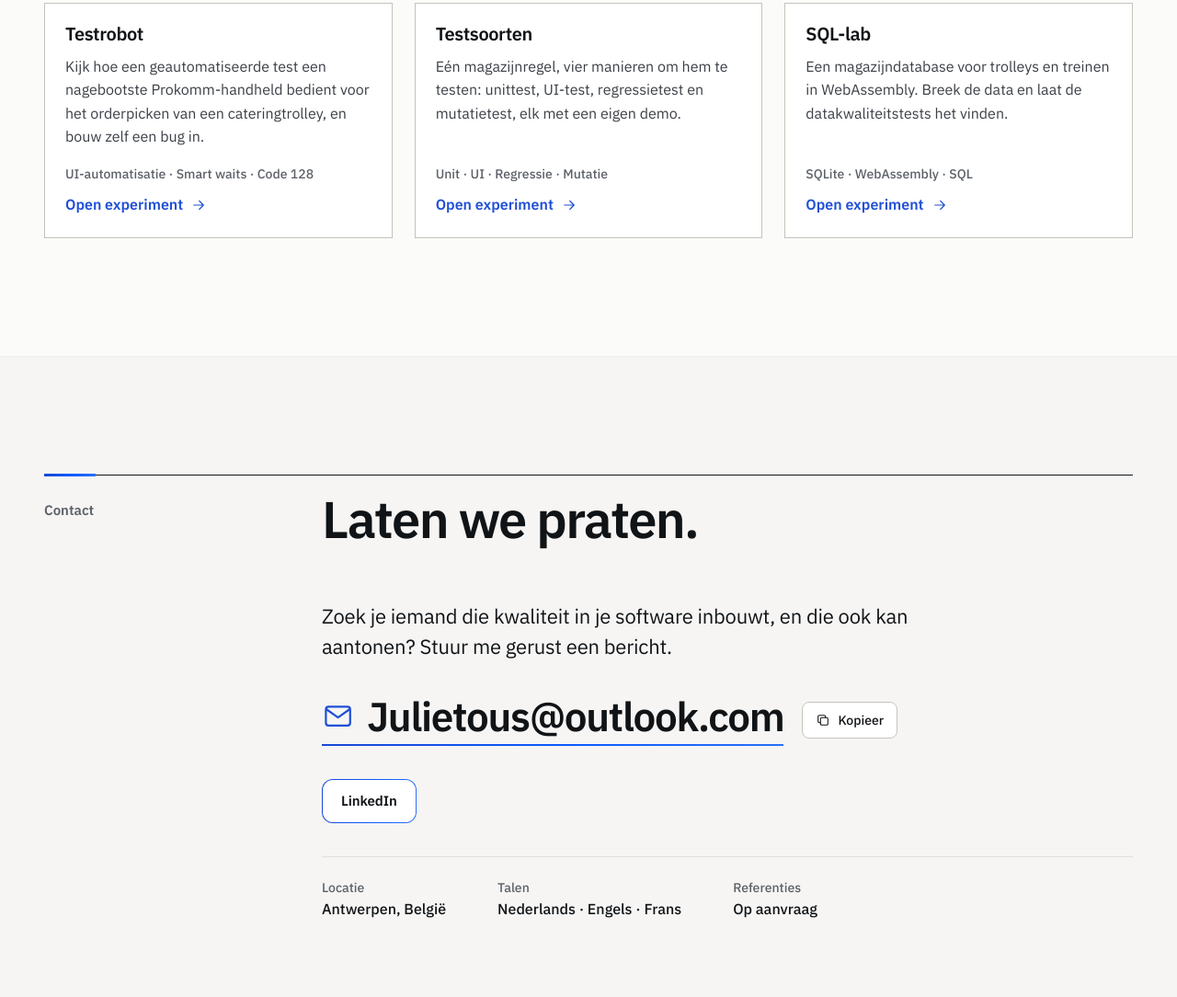
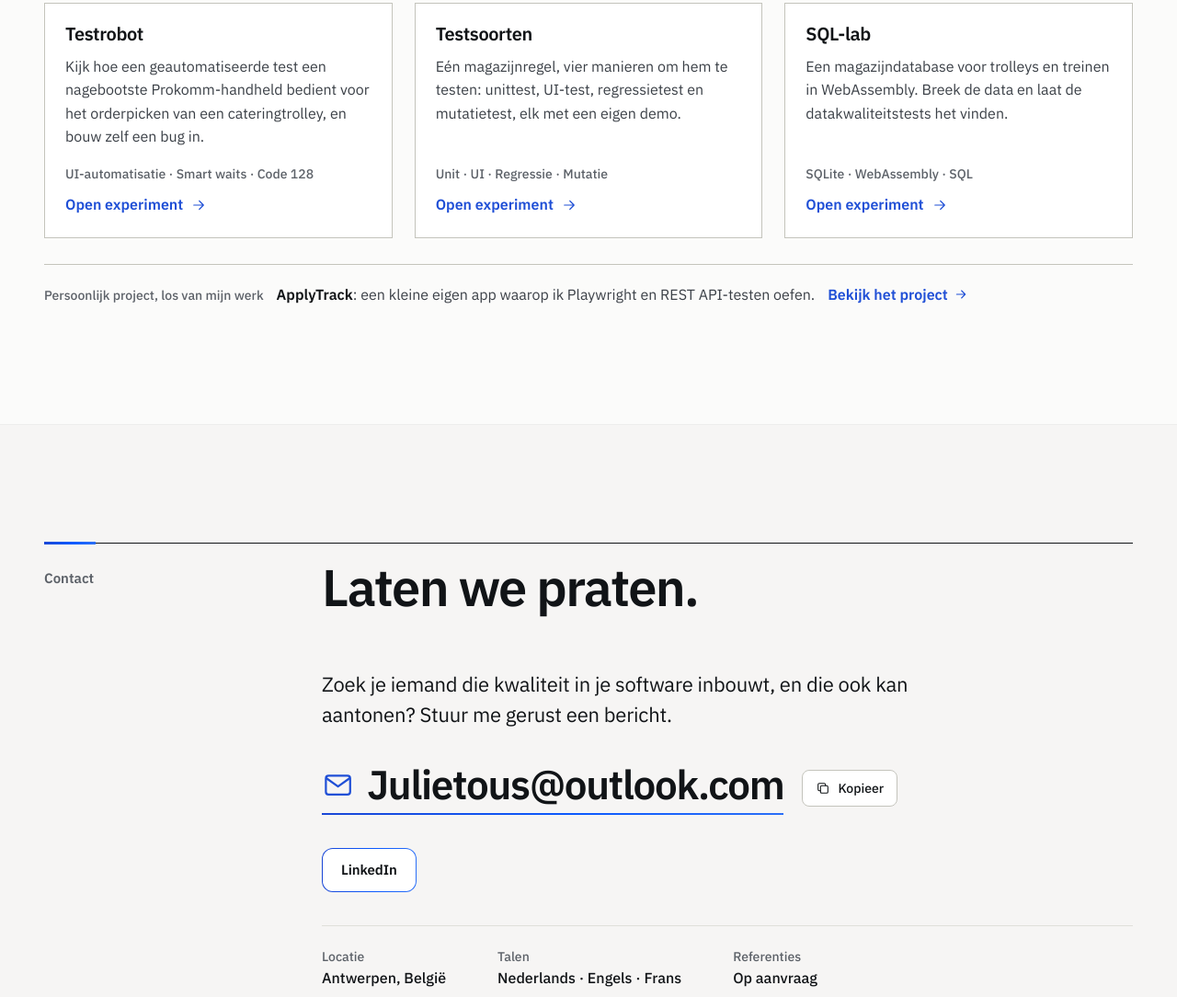
Before and after one commit to JulieUlie/portfolio-website-2026, a plain HTML site: page index.html in a window 1280 px wide. Shown: the part 7914-8998 px from the top of the page at 92% size. Drawn offline with Linux system fonts and the light colour scheme.

Commit message:
v12: link to ApplyTrack as a personal project, separate from work

```diff
--- a/css/style.css
+++ b/css/style.css
@@ -816,6 +816,19 @@ html:not(.js) .rig__rerun { display: none; }
 .labcard__go .ic { width: 18px; height: 18px; transition: transform .25s cubic-bezier(.2, .7, .2, 1); }
 .labcard:hover .labcard__go .ic { transform: translateX(3px); }
 
+/* Persoonlijk project: één rustige regel onder de Lab-kaarten, duidelijk los van het werk */
+.sideproject {
+  grid-column: 1 / -1; display: flex; flex-wrap: wrap; align-items: baseline; gap: 6px 14px;
+  margin-top: 28px; padding-top: 20px; border-top: 1px solid var(--line-2);
+  font-size: 1rem; line-height: 1.6; color: var(--ink-2);
+}
+.sideproject__label { font: 500 .875rem var(--font-sans); color: var(--ink-3); }
+.sideproject b { color: var(--ink); font-weight: 600; }
+.sideproject__go { display: inline-flex; align-items: center; gap: 6px; font-weight: 600; color: var(--accent); text-decoration: none; }
+.sideproject__go .ic { width: 16px; height: 16px; transition: transform .25s cubic-bezier(.2, .7, .2, 1); }
+.sideproject__go:hover .ic { transform: translateX(3px); }
+@media (max-width: 767px) { .sideproject__label { flex-basis: 100%; } }
+
 /* ---------- Contact ---------- */
 .sec--contact { position: relative; }
 
--- a/index.html
+++ b/index.html
@@ -691,6 +691,13 @@
             </a>
           </li>
         </ul>
+
+        <!-- Persoonlijk project: bewust los van het werk en van de Lab-experimenten hierboven -->
+        <p class="sideproject">
+          <span class="sideproject__label" data-i18n="s7.sideL">Persoonlijk project, los van mijn werk</span>
+          <span data-i18n="s7.side"><b>ApplyTrack</b>: een kleine eigen app waarop ik Playwright en REST API-testen oefen.</span>
+          <a class="sideproject__go" href="https://applytrack.julietous.workers.dev/" target="_blank" rel="noopener"><span data-i18n="s7.sideGo">Bekijk het project</span><svg class="ic" viewBox="0 0 24 24" aria-hidden="true" focusable="false"><path d="M5 12h14M13 6l6 6-6 6"/></svg></a>
+        </p>
       </div>
     </section>
 
--- a/js/main.js
+++ b/js/main.js
@@ -98,6 +98,9 @@ const EN = {
   's7.2t': 'Unit · UI · Regression · Mutation',
   's7.3p': 'A warehouse database for trolleys and trains in WebAssembly. Break the data and let the data quality tests find it.',
   's7.open': 'Open experiment',
+  's7.sideL': 'Personal project, separate from my work',
+  's7.side': '<b>ApplyTrack</b>: a small app of my own where I practise Playwright and REST API testing.',
+  's7.sideGo': 'View the project',
   's7.illu': 'Illustration: a catering trolley with three crates is brought to the open door of an ICE train.',
   's7.cap': 'From warehouse to train: a picked trolley is brought on board the ICE. That is exactly the flow the experiments below test.',
   's6.h': 'Let’s talk.',
```
Also changed, not shown: 1 other file.
